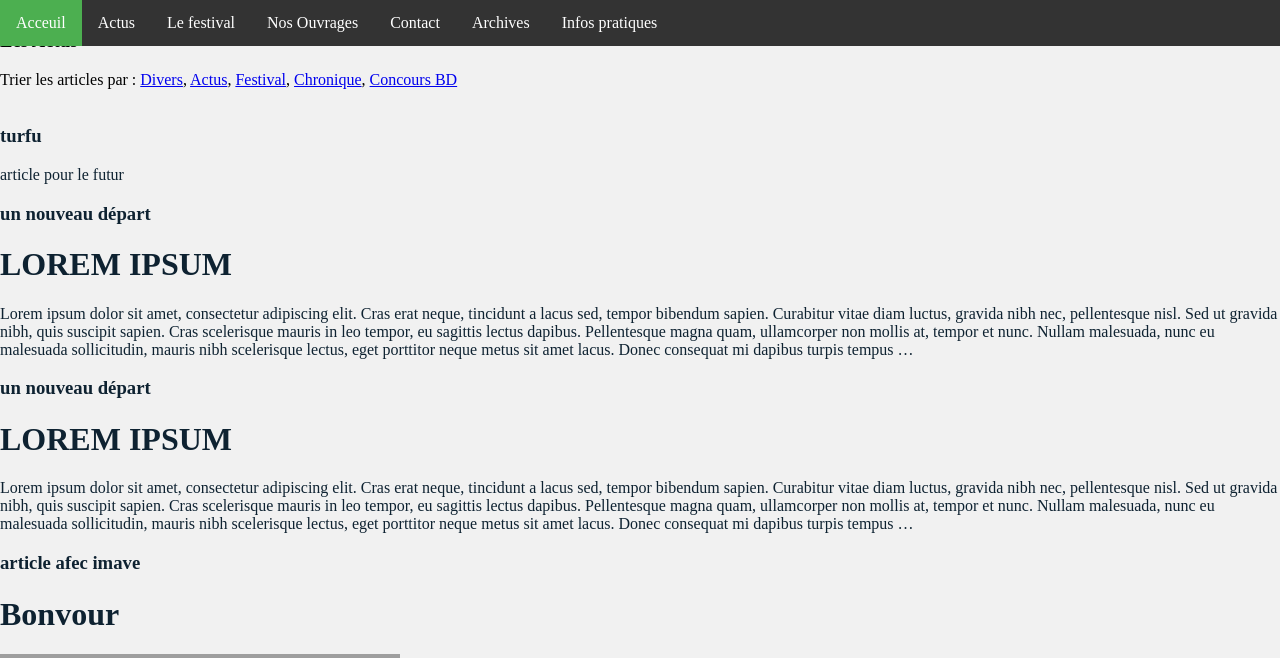
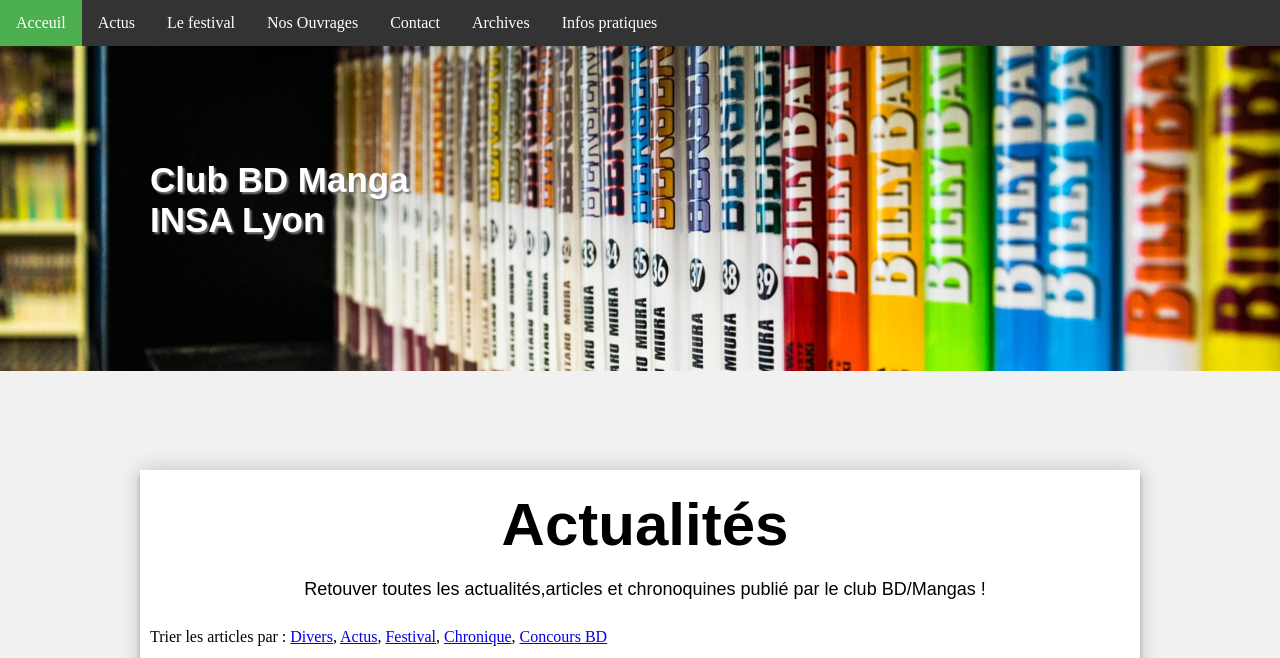
Before and after one commit to insa-bd-manga/WebProject, a Django app: page /actus/ in a window 1280 px wide; the page is wider, and only the part inside the window is pictured. Shown: the top 658 px of that part. Run offline with Django 3.2, Linux system fonts and the light colour scheme; data comes from the database, SQL or seed files in the repository; parts of the project's set-up code (start-up, migrations or seed data) failed here and were passed over; some libraries are stand-ins or nearby versions; some web fonts are replaced; grey boxes are pictures that could not be loaded.

Commit message:
Mise en forme jolie de actus + passage de la bannière avec l'image de l'accueil ( "index.html et .css") vers la base pour la rendre visible sur les pages du site ATTENTION AU CONFLIT GARDER LES MODICATION DANS LA BASE ET LE STYLE.CSS ASSOCIE

```diff
--- a/templates/base.html
+++ b/templates/base.html
@@ -17,6 +17,14 @@
 
 </head>
 <body>
+
+
+
+    <div class="entete-content">
+        <h3>Club BD Manga<br>
+            INSA Lyon</h3>
+
+    </div>
 
     {% block nav %}
     <ul>
--- a/vitrine/static/vitrine/actus.css
+++ b/vitrine/static/vitrine/actus.css
@@ -1,14 +1,106 @@
+
+.description-actu{
+    text-align: center;
+}
+
+.lesArticles{
+	background-color: #ffffff;
+    margin-top: 30px;
+    margin-left: 140px;
+    margin-right: 140px;
+    padding-bottom: 10px;
+    padding-top: 10px;
+    padding-left: 10px;
+    padding-right: 10px;
+    box-shadow: 0 0 20px 0 rgba(0, 0, 0, 0.2), 0 5px 5px 0 rgba(0, 0, 0, 0.24);
+
+}
+
+.lesArticles .titre-article {
+    font-size: 40px;
+    font-family: 'Montserrat Bold', arial;
+    text-transform: capitalize;
+    margin-top: 30px;
+    margin-bottom: 10px;
+}
+
+.lesArticles > div {
+  font-family: 'Montserrat', arial;
+  font-size: 18px;
+  margin-top:10px;
+  margin-bottom: 10px;
+  margin-left: 20px;
+  margin-right: 10px;
+}
+
+
+
+.titre-actu {
+    font-family: 'Montserrat Black', arial;
+    text-align: center;
+    font-size: 60px;
+    margin-top: 10px;
+    margin-bottom: 20px;
+}
+
+.article-infos{
+    font-size: 12px;
+    font-family: 'Montserrat Light', arial;
+    font-style: italic;
+    margin-top: 5px;
+    margin-left: 10px;
+    color: #868e96;
+}
+
+
 .articles a{
     text-decoration: none;
-    color: #0E2231;
+    color: #000000;
 }
 
 .articles > a:focus, .articles > a:hover{
     text-decoration: none;
-    color: #2aa198;
+    color: #de7328;
 }
+
+
+
+.hr{
+  margin-top: 1rem;
+  margin-botton: 1rem;
+  border:0;
+  border-top-color: rgba(0, 0, 0, 0.1);
+  border-top-style: solid;
+  border-top-width: 1px;
+  border-right-color: initial;
+  border-right-style: initial;
+  border-right-width: 0px;
+  border-bottom-color: initial;
+  border-bottom-style: initial;
+  border-bottom-width: 0px;
+  border-left-color: initial;
+  border-left-style: initial;
+  border-left-width: 0px;
+  border-image-source: initial;
+  border-image-slice: initial;
+  border-image-width: initial;
+  border-image-outset: initial;
+  border-image-repeat: initial;
+  border-top: 1px solid rgba(0,0,0,.1);
+  border-top-width: 1px;
+  border-top-style: solid;
+  border-top-color: rgba(0, 0, 0, 0.1);
+}
+
+
 
 .pages{
 
     text-align: center;
 }
+
+
+.pages > a:focus, .pages > a:hover{
+    text-decoration: none;
+    color: #de7328;
+}
--- a/vitrine/static/vitrine/style.css
+++ b/vitrine/static/vitrine/style.css
@@ -33,6 +33,35 @@ li a:hover:not(.active) {
 
 .active {
   background-color: #4CAF50;
+}
+
+
+
+/* Image et texte en haut de page */
+
+.entete-content.img {
+	padding: 0px;
+    width:100%;
+}
+
+.entete-content {
+    background-image: url('livres_rogner.jpg');
+    background-size: 100%;
+    background-repeat: no-repeat;
+    margin-top: 40px;
+    height: 400px;
+}
+
+
+.entete-content h3 {
+	position: relative;
+    top: 120px;
+    left: 150px;
+    font-family: 'Montserrat Bold', arial;
+    color: #ffffff;
+    font-size: 35px;
+    text-shadow: 2px 2px 2px #777777;
+
 }
 
 
--- a/vitrine/templates/vitrine/actus.html
+++ b/vitrine/templates/vitrine/actus.html
@@ -5,9 +5,14 @@
 {% block content %}
 
 
-    <h3>Les Actus</h3>
+    <div class="lesArticles">
 
 
+        <div>
+            <h1 class="titre-actu"> Actualités </h1>
+        </div>
+        <div class="description-actu">Retouver toutes les actualités,articles et chronoquines publié par le club BD/Mangas !</div>
+        <br/>
         Trier les articles par :
 
         <a href="{% url "actus" "divers" %}">Divers</a>,
@@ -18,10 +23,15 @@
         <br/>
         <br/>
 
-
     {% for article in last_articles %}
-        <div class= "articles"> <a href="/article/{{ article.id }}"><h3>{{ article.titre|safe }}</h3>
-            <p>{{ article.contenu|safe|truncatewords:80 }}</p></a></div>
+        <div class= "articles">
+            <a href="/article/{{ article.id }}">
+                <h3 class="titre-article">{{ article.titre|safe }}</h3>
+                <p class="contenu-article"><div>{{ article.contenu|safe|truncatewords:80 }}</div></p>
+                <p class="article-infos">Publié par {{ article.auteur }}. Le {{ article.date }}</p>
+            </a>
+        </div>
+        <hr>
     {% endfor %}
 
     {#  Début de la partie qui Sert à naviguer entre les pages #}
@@ -29,6 +39,7 @@
         <span id="nb_pages"></span>
         {% if page != pages_necess  %}<a id="next_page" href="">Page suivante</a></div> {% endif %}
 
+    </div>
 
 
     <script type="text/javascript">
@@ -37,7 +48,7 @@
         var nbr_pages = document.getElementById("nb_pages");
 
 
-        var text = '<span> ';
+        var text = '';
         var nb_pages_necessaire = ((({{ nbr_articles }})/10)+1) ;
         for(var i=1;i<nb_pages_necessaire; i++) {
 
@@ -52,7 +63,7 @@
 
         }
 
-        text+='</span>';
+        text+='';
         nbr_pages.innerHTML = text;
 
         var num_page_suivante;
--- a/vitrine/templates/vitrine/index.html
+++ b/vitrine/templates/vitrine/index.html
@@ -7,11 +7,6 @@
 
 {% block content %}
 
-    <div class="entete-content">
-        <h3>Club BD Manga<br>
-            INSA Lyon</h3>
-
-    </div>
 
     <div class="lesArticles">
         <div>
```
Also changed, not shown: vitrine/static/vitrine/index.css (+0 -24 lines). Lines whose indentation alone changed are shown as unchanged.
